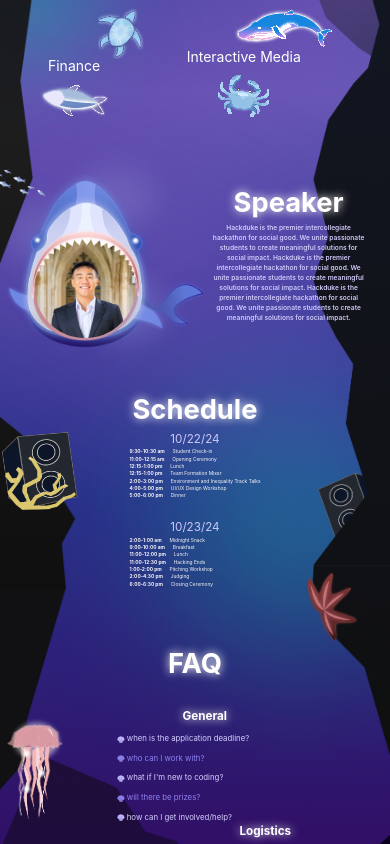
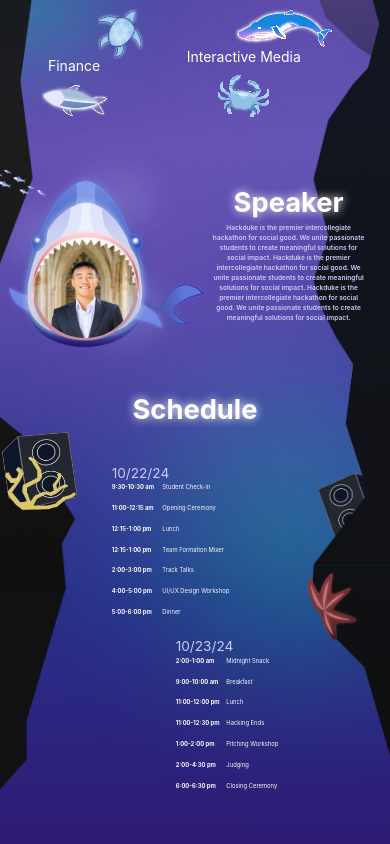
Before and after one commit to hack-duke/2025.hackduke.org, a React (Create React App) app: page / in a window 390 px wide. Shown: the part 1156-2000 px from the top of the page. Built offline with nearby package versions, Linux system fonts and the light colour scheme.

Commit message:
mobile support (riship, peddakama, rrp)

```diff
--- a/src/components/schedule.js
+++ b/src/components/schedule.js
@@ -3,18 +3,20 @@
 
 const ScheduleItem = ({ time, event }) => {
   return (
-    <div className='flex justify-between items-center'>
-      <span className='text-[1.25vw] text-[#FBF9F7] font-bold whitespace-nowrap'>{time}</span>
-      <span className='text-[1.25vw] flex-1 ml-[2vw] text-[#FBF9F7]'>{event}</span>
+    <div className='flex items-center'>
+      <span className='text-[1.5vw] text-[#FBF9F7] font-bold w-[13vw]'>{time}</span>
+      <span className='text-[1.5vw] text-[#FBF9F7]'>{event}</span>
     </div>
   )
 }
 
-const DaySchedule = ({ date, events }) => {
+const DaySchedule = ({ date, events, isSecondDay }) => {
   return (
-    <div>
-      <h2 className='text-[3vw] text-center text-[#D5CFFFF2]'>{date}</h2>
-      <div className=''>
+    <div className={`${isSecondDay ? 'mt-2 md:mt-0' : ''}`}>
+      <h2 className={`text-[3.5vw] text-[#D5CFFFF2] ${isSecondDay ? 'ml-16 md:ml-0' : ''}`}>
+        {date}
+      </h2>
+      <div className={`space-y-3 ${isSecondDay ? 'ml-16 md:ml-0' : ''}`}>
         {events.map((event, index) => (
           <ScheduleItem key={index} time={event.time} event={event.event} />
         ))}
@@ -29,7 +31,7 @@
     { time: '11:00-12:15 am', event: 'Opening Ceremony' },
     { time: '12:15-1:00 pm', event: 'Lunch' },
     { time: '12:15-1:00 pm', event: 'Team Formation Mixer' },
-    { time: '2:00-3:00 pm', event: 'Environment and Inequality Track Talks' },
+    { time: '2:00-3:00 pm', event: 'Track Talks' },
     { time: '4:00-5:00 pm', event: 'UI/UX Design Workshop' },
     { time: '5:00-6:00 pm', event: 'Dinner' }
   ]
@@ -45,17 +47,17 @@
   ]
 
   return (
-    <Panel className="h-[65vw] md:h-[60vw]">
-      <div className='z-10 w-screen text-center'>
+    <Panel className="h-auto md:h-[60vw] pb-16 md:pb-0">
+      <div className='z-10 w-screen text-center mb-8'>
         <H1>Schedule</H1>
       </div>
 
       <div className='w-screen flex justify-center'>
-        <div className='flex flex-col md:flex-row gap-[5vw]'>
-          <DaySchedule date="10/22/24" events={day1Events} />
-          <DaySchedule date="10/23/24" events={day2Events} />
+        <div className='flex flex-col md:flex-row gap-[3vw] max-w-[90vw] md:max-w-none'>
+          <DaySchedule date="10/22/24" events={day1Events} isSecondDay={false} />
+          <DaySchedule date="10/23/24" events={day2Events} isSecondDay={true} />
         </div>
       </div>
     </Panel>
-  )
+)
 }
```
